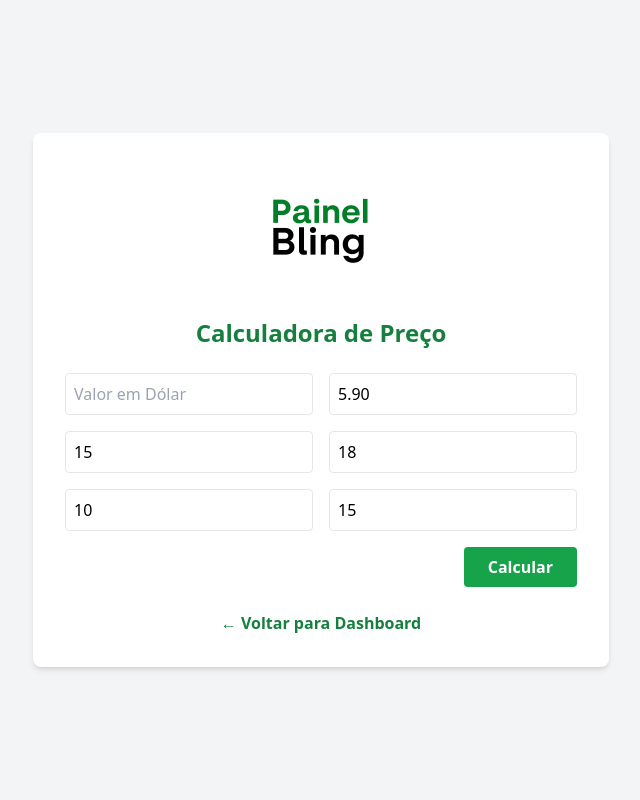
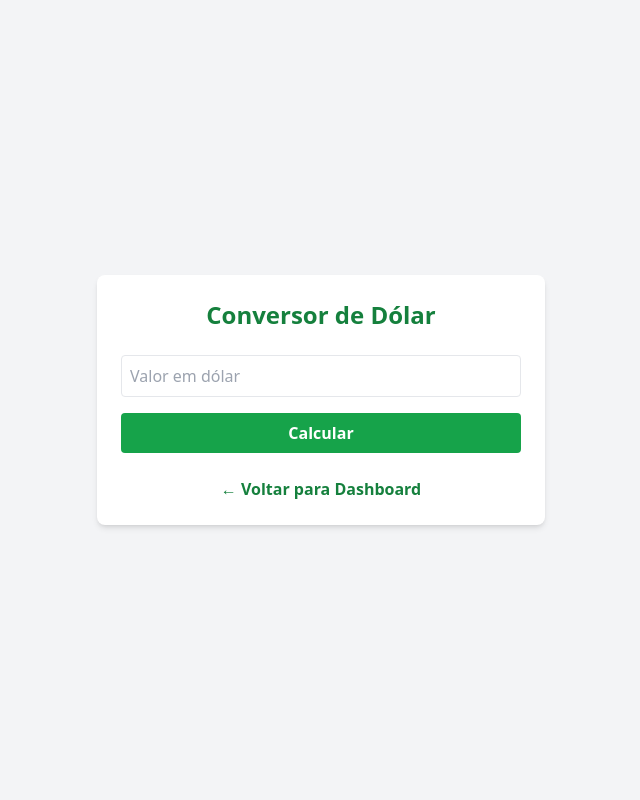
Before and after one commit to waguinhomaxlove/painel-bling, a Flask app: page /calculadora in a window 1280 px wide. Shown: the whole page, without its empty margins (319-959 px from the left). Run offline with Flask 3, Linux system fonts and the light colour scheme; the visitor is signed in with stand-in values (Sample User, id 1); some libraries are stand-ins or nearby versions.

Commit message:
Update calculadora.html

```diff
--- a/templates/calculadora.html
+++ b/templates/calculadora.html
@@ -2,31 +2,23 @@
 <html lang="pt-BR">
 <head>
     <meta charset="UTF-8">
-    <title>Calculadora de Preço - Painel Bling</title>
+    <title>Calculadora - Painel Bling</title>
     <script src="https://cdn.tailwindcss.com"></script>
 </head>
-<body class="bg-gray-100 flex items-center justify-center min-h-screen p-6">
-    <div class="bg-white p-8 rounded-lg shadow-md w-full max-w-xl">
-        <img src="{{ url_for('static', filename='img/logo.png') }}" alt="Logo" class="mx-auto mb-6 w-32">
-        <h2 class="text-2xl font-bold mb-6 text-green-700 text-center">Calculadora de Preço</h2>
-        <form method="post" class="grid grid-cols-2 gap-4">
-            <input type="number" step="0.01" name="valor_dolar" placeholder="Valor em Dólar" required class="border p-2 rounded">
-            <input type="number" step="0.01" name="taxa_dolar" placeholder="Taxa do Dólar" value="5.90" required class="border p-2 rounded">
-            <input type="number" step="0.01" name="comissao_importador" placeholder="% Importador" value="15" required class="border p-2 rounded">
-            <input type="number" step="0.01" name="comissao_marketplace" placeholder="% Marketplace" value="18" required class="border p-2 rounded">
-            <input type="number" step="0.01" name="imposto" placeholder="% Imposto" value="10" required class="border p-2 rounded">
-            <input type="number" step="0.01" name="lucro_desejado" placeholder="% Lucro Desejado" value="15" required class="border p-2 rounded">
-            <div class="col-span-2 text-right">
-                <button type="submit" class="bg-green-600 hover:bg-green-700 text-white font-bold py-2 px-6 rounded">Calcular</button>
-            </div>
+<body class="bg-gray-100 flex items-center justify-center min-h-screen p-4">
+    <div class="bg-white shadow-md rounded-lg p-6 w-full max-w-md">
+        <h2 class="text-2xl font-bold mb-6 text-green-700 text-center">Conversor de Dólar</h2>
+
+        <form method="POST" class="flex flex-col gap-4">
+            <input type="number" step="any" name="valor" placeholder="Valor em dólar" required class="border p-2 rounded">
+            <button type="submit" class="bg-green-600 hover:bg-green-700 text-white font-bold py-2 rounded">
+                Calcular
+            </button>
         </form>
 
         {% if resultado %}
-        <div class="mt-8 bg-gray-100 p-4 rounded text-center">
-            <h3 class="text-xl font-semibold mb-2">Resultado:</h3>
-            <p><strong>Preço Final:</strong> R$ {{ resultado[0] }}</p>
-            <p><strong>Custo Total:</strong> R$ {{ resultado[1] }}</p>
-            <p><strong>Lucro Líquido:</strong> R$ {{ resultado[2] }}</p>
+        <div class="mt-4 text-center bg-green-100 p-3 rounded text-green-800 font-semibold">
+            Resultado: R$ {{ resultado }}
         </div>
         {% endif %}
 
```
